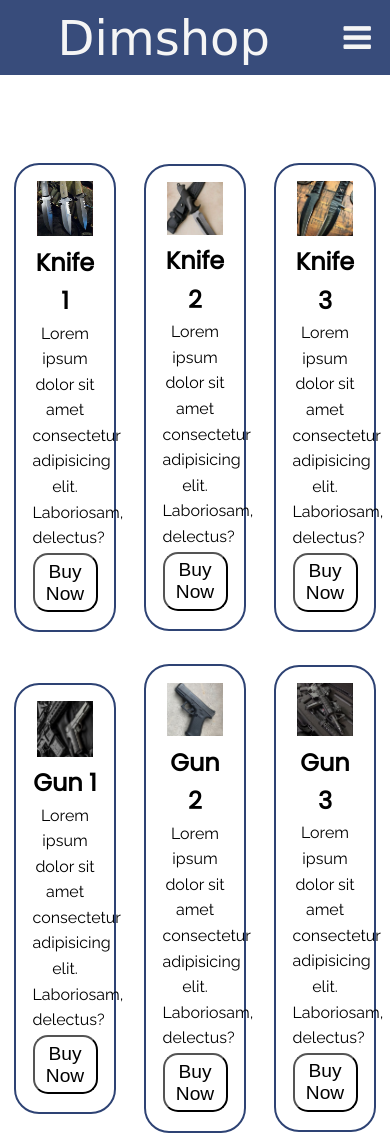
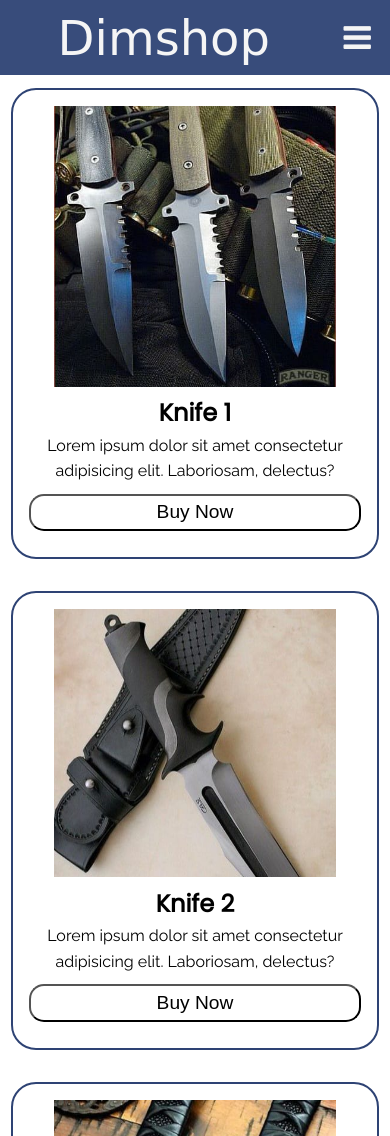
Before and after one commit to Cangcorangsz/dimgunshop, a plain HTML site: page index.html in a window 390 px wide. Shown: the top 1136 px of the page. Drawn offline with Linux system fonts and the light colour scheme; a web font is replaced by a local one.

Commit message:
+Responsive Nambahin position fixed pada navbar Nambahin responsive untuk mobile

```diff
--- a/index.html
+++ b/index.html
@@ -34,39 +34,12 @@
         }
 
         .display {
-            margin: 5.5em auto;
+            margin: 8em auto;
             justify-items: center;
-            align-items: center;
+            align-items: start;
             display: grid;
-            grid-template-areas:
-                "knife1 knife2 knife3"
-                "gun1 gun2 gun3";
             grid-template-columns: 1fr 1fr 1fr;
             row-gap: 2em;
-        }
-
-        .knife1 {
-            grid-area: knife1;
-        }
-
-        .knife2 {
-            grid-area: knife2;
-        }
-
-        .knife3 {
-            grid-area: knife3;
-        }
-
-        .gun1 {
-            grid-area: gun1;
-        }
-
-        .gun2 {
-            grid-area: gun2;
-        }
-
-        .gun3 {
-            grid-area: gun3;
         }
 
         button {
@@ -89,7 +62,57 @@
         }
 
         .display p {
-            font-family: 'Raleway', sans-serif;wwww
+            font-family: 'Raleway', sans-serif;
+        }
+
+        @media (max-width: 768px) {
+            .display {
+                margin: 5.5em auto;
+                justify-items: center;
+                align-items: center;
+                display: grid;
+                grid-template-columns: 1fr 1fr;
+                row-gap: 2em;
+            }
+
+            .thing {
+                border: solid 2px #2E4374;
+                width: 70%;
+                text-align: center;
+                padding: 1.01em;
+                line-height: 1.6;
+                border-radius: 25px;
+            }
+        }
+
+        @media (max-width: 426px) {
+            .display {
+                margin: 5.5em auto;
+                justify-items: center;
+                align-items: center;
+                display: grid;
+                grid-template-columns: 1fr;
+                row-gap: 2em;
+            }
+
+            .thing {
+                border: solid 2px #2E4374;
+                width: 85%;
+                text-align: center;
+                padding: 1.01em;
+                line-height: 1.6;
+                border-radius: 25px;
+            }
+
+            button {
+                font-size: 1.2em;
+                border-radius: 15px;
+                /* padding: 0.3em; */
+                width: 100%;
+                background-color: transparent;
+                margin: 3% auto;
+                cursor: pointer;
+            }
         }
     </style>
 </head>
--- a/style.css
+++ b/style.css
@@ -12,6 +12,8 @@ nav {
     justify-content: space-between;
     background-color: #2E4374F2;
     align-items: center;
+    position: fixed;
+    top: 0;
 }
 
 label {
```
